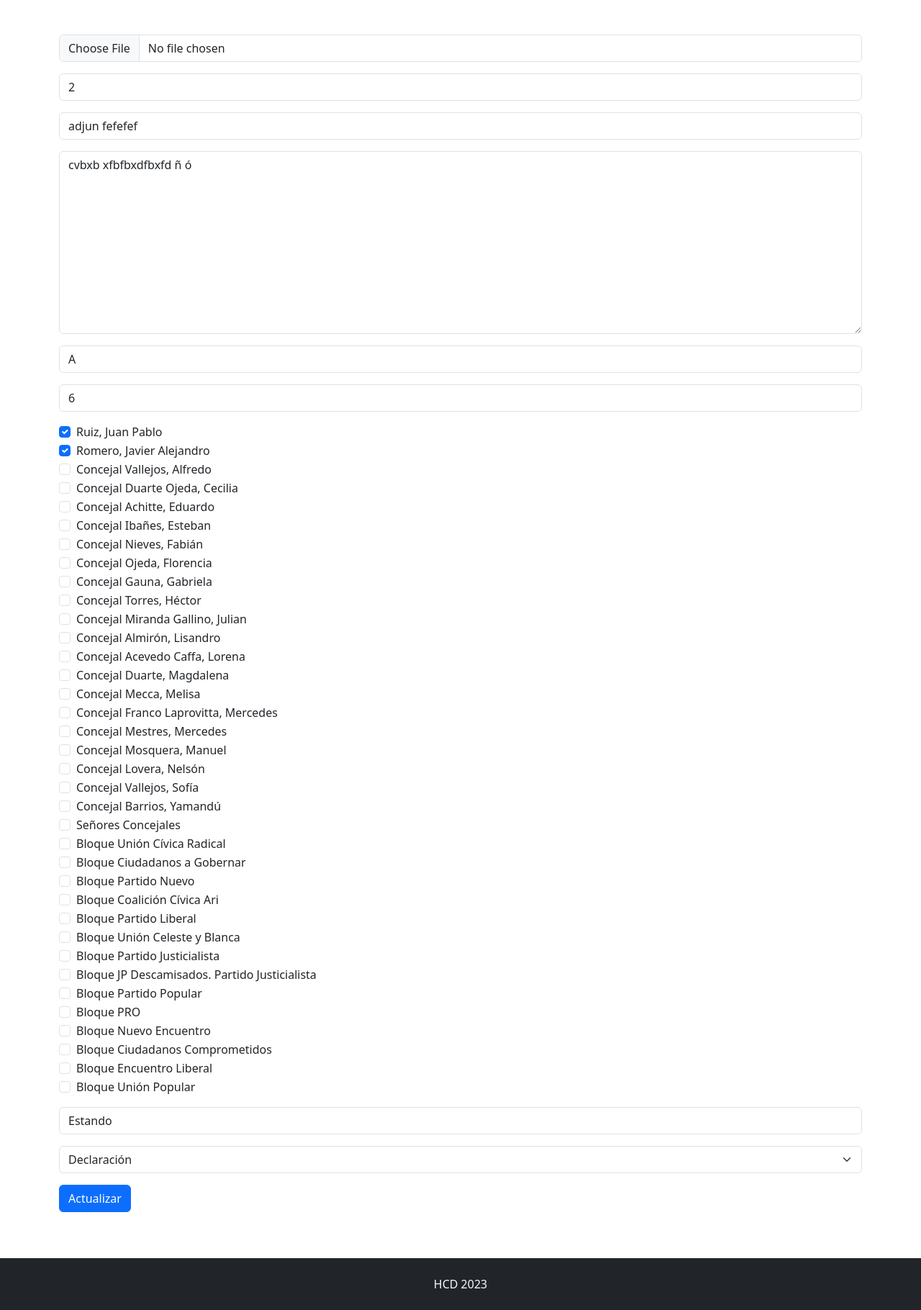
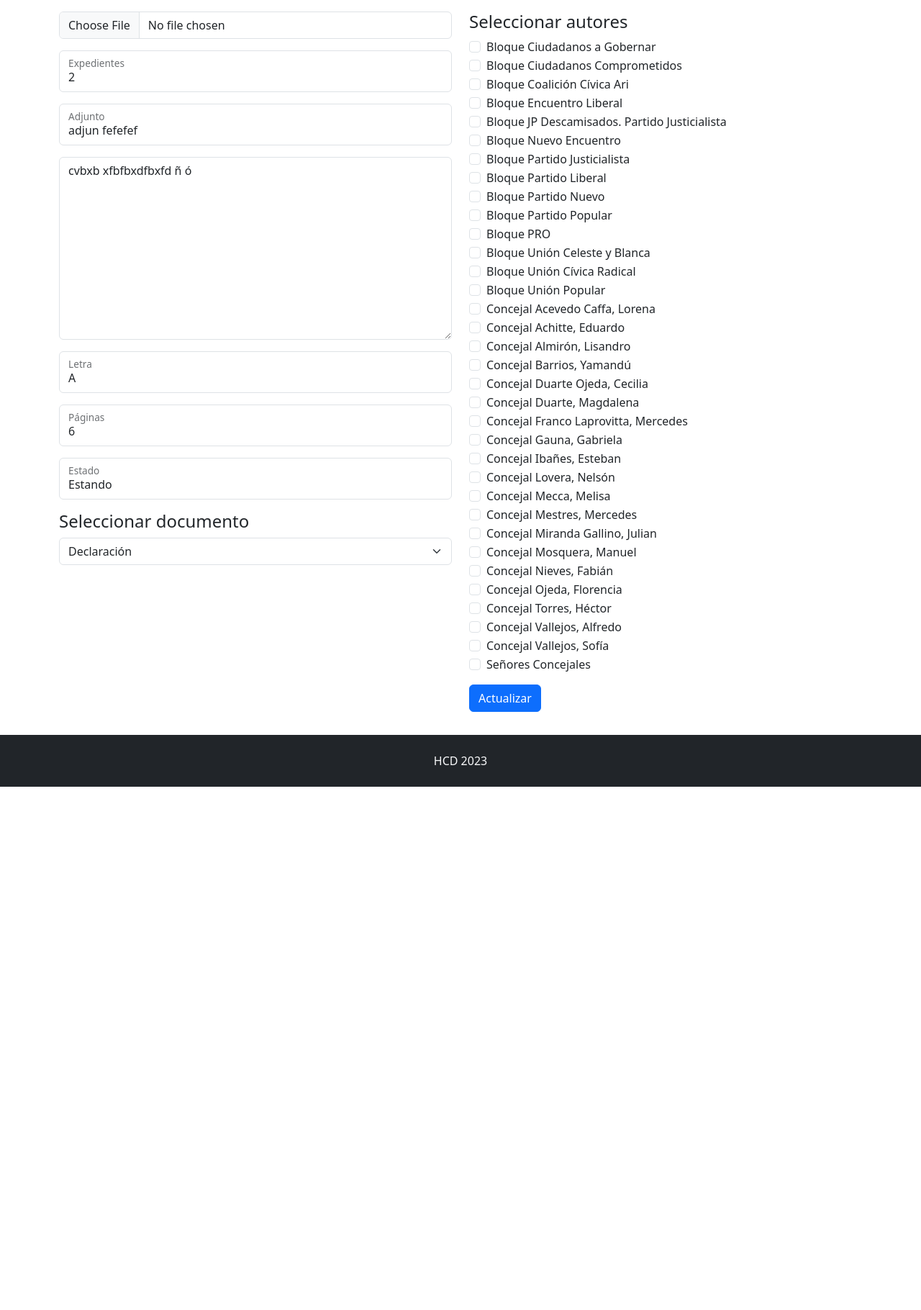
Before and after one commit to juanpabloruiz/HCD, a PHP site: page /mesa/editar?id=20 in a window 1280 px wide. Shown: the part 56-1876 px from the top of the page at 72% size. After the commit the page ends 1149 px from the top, so only its background shows below. Run offline with PHP 8.4, Linux system fonts and the light colour scheme; data comes from the database, SQL or seed files in the repository.

Commit message:
Finalizando los comentarios

```diff
--- a/index.php
+++ b/index.php
@@ -1,6 +1,7 @@
 <?php include('cabecera.php'); ?>
 <?php include('menu.php'); ?>
-<main class="container">
+
+<main class="container my-3">
 
 <form method="post" action="ingreso">
 
--- a/mesa/editar.php
+++ b/mesa/editar.php
@@ -1,13 +1,24 @@
 <?php include('../cabecera.php'); ?>
 <?php include('../menu.php'); ?>
+
 <?php
+// Selección del registro a editar
 $id = $_GET['id'];
 $consulta = mysqli_query($conexion, "SELECT * FROM mesa WHERE id = '$id'");
 $campo = mysqli_fetch_assoc($consulta);
 ?>
-    <main class="container my-5">
 
+    <!-- Contenedor -->
+    <main class="container my-3">
+
+        <!-- Formulario -->
         <form method="post" action="actualizar" enctype="multipart/form-data">
+
+            <!-- Fila -->
+            <div class="row">
+
+                <!-- Columna izquierda -->
+                <div class="col-md">
 
                     <input type="hidden" name="id" value="<?php echo $campo['id']; ?>">
 
@@ -15,47 +26,38 @@ $campo = mysqli_fetch_assoc($consulta);
                         <input type="file" name="archivo" class="form-control">
                     </div>
 
-            <div class="mb-3">
-                <input type="text" name="expte" class="form-control" value="<?php echo $campo['expte']; ?>">
+                    <div class="form-floating mb-3">
+                        <input type="text" name="expte" class="form-control" id="expte" value="<?php echo $campo['expte']; ?>">
+                        <label for="expte">Expedientes</label>
                     </div>
 
-            <div class="mb-3">
-                <input type="text" name="adjunto" class="form-control" value="<?php echo $campo['adjunto']; ?>">
+                    <div class="form-floating mb-3">
+                        <input type="text" name="adjunto" class="form-control" id="adjunto" value="<?php echo $campo['adjunto']; ?>">
+                        <label for="adjunto">Adjunto</label>
                     </div>
 
                     <div class="mb-3">
                         <textarea name="extracto" class="form-control" cols="30" rows="10"><?php echo $campo['extracto']; ?></textarea>
                     </div>
 
-            <div class="mb-3">
+                    <div class="form-floating mb-3">
                         <input type="text" name="letra" class="form-control" value="<?php echo $campo['letra']; ?>">
+                        <label for="letra">Letra</label>
                     </div>
 
-            <div class="mb-3">
-                <input type="number" name="paginas" class="form-control" value="<?php echo $campo['paginas']; ?>">
+                    <div class="form-floating mb-3">
+                        <input type="number" name="paginas" class="form-control" id="paginas" value="<?php echo $campo['paginas']; ?>">
+                        <label for="paginas">Páginas</label>
                     </div>
 
-            <!-- Autores seleccionados-->
-            <div class="mb-3">
-                <?php
-                $usuarios = mysqli_query($conexion, "SELECT * FROM usuarios");
-                $seleccionados = explode(" - ", $campo['autor']);
-                while ($fila = mysqli_fetch_assoc($usuarios)) {
-                    if (in_array($fila['nombre'], $seleccionados)) {
-                        echo '<div class="form-check"><input type="checkbox" name="autor[]" class="form-check-input" id="autor" value="'.$fila['nombre'].'" checked><label class="form-check-label" for="autor">'.$fila['nombre'].'</label></div>';
-                    } else {
-                        echo '<div class="form-check"><label class="form-check-label"><input type="checkbox" name="autor[]" class="form-check-input" id="autor" value="'.$fila['nombre'].'"><label class="form-check-label" for="autor">'.$fila['nombre'].'</label></div>';
-                    }
-                }
-                ?>
-            </div>
-
-            <div class="mb-3">
+                    <div class="form-floating mb-3">
                         <input type="text" name="estado" class="form-control" value="<?php echo $campo['estado']; ?>">
+                        <label for="estado">Estado</label>
                     </div>
 
                     <!-- Tipo seleccionado-->
                     <div class="mb-3">
+                        <h4>Seleccionar documento</h4>
                         <select name="tipo" class="form-select">
                             <?php
                             $opciones = array("Comunicación", "Ordenanza", "Resolución", "Declaración");
@@ -71,11 +73,42 @@ $campo = mysqli_fetch_assoc($consulta);
                         </select>
                     </div>
 
+                </div>
+                <!-- /Columna izquierda -->
+
+                <!-- Columna derecha -->
+                <div class="col-md">
+
+                    <!-- Autores seleccionados-->
+                    <div class="mb-3">
+                        <h4>Seleccionar autores</h4>
+                        <?php
+                        $usuarios = mysqli_query($conexion, "SELECT * FROM usuarios WHERE categoria = 'autor' ORDER BY nombre ASC");
+                        $seleccionados = explode(" - ", $campo['autor']);
+                        while ($fila = mysqli_fetch_assoc($usuarios)) {
+                            if (in_array($fila['nombre'], $seleccionados)) {
+                                echo '<div class="form-check"><input type="checkbox" name="autor[]" class="form-check-input" id="autor" value="'.$fila['nombre'].'" checked><label class="form-check-label" for="autor">'.$fila['nombre'].'</label></div>';
+                            } else {
+                                echo '<div class="form-check"><label class="form-check-label"><input type="checkbox" name="autor[]" class="form-check-input" id="autor" value="'.$fila['nombre'].'"><label class="form-check-label" for="autor">'.$fila['nombre'].'</label></div>';
+                            }
+                        }
+                        ?>
+                    </div>
+
                     <div class="mb-3">
                         <input type="submit" value="Actualizar" class="btn btn-primary">
                     </div>
 
+                </div>
+                <!-- /Columna derecha -->
+
+            </div>
+            <!-- /Fila -->
+
         </form>
+        <!-- /Formulario -->
 
     </main>
+    <!-- /Contenedor -->
+
 <?php include('../pie.php'); ?>
```
Also changed, not shown: mesa/index.php (+9 -3 lines), mesa/nuevo.php (+27 -24 lines). Lines whose indentation alone changed are shown as unchanged.
